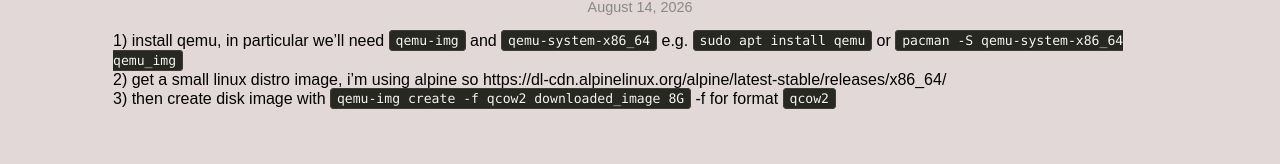
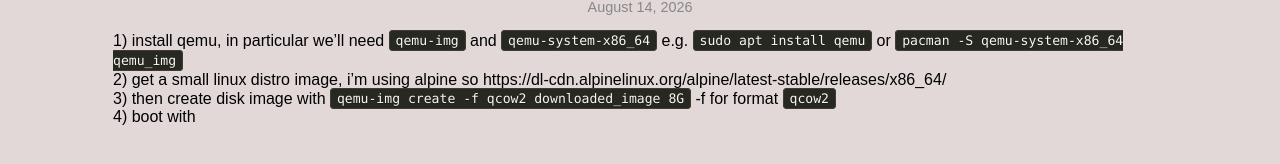
Before and after one commit to jsbaasi/jsbaasi.github.io, a Jekyll site: the page built from _posts/2026-08-14-running-a-small-isolated-vm.md, in a window 1280 px wide. Shown: the part 234-398 px from the top of the page. Built offline with Jekyll 4.4.1, drawn with Linux system fonts in a browser that asks for light colours.

Commit message:
vault backup: 2026-08-14 13:45:58

```diff
--- a/_posts/2026-08-14-running-a-small-isolated-vm.md
+++ b/_posts/2026-08-14-running-a-small-isolated-vm.md
@@ -8,3 +8,4 @@ permalink: /running-a-small-isolated-vm/
 1) install qemu, in particular we'll need `qemu-img` and `qemu-system-x86_64` e.g. `sudo apt install qemu` or `pacman -S qemu-system-x86_64 qemu_img`
 2) get a small linux distro image, i'm using alpine so https://dl-cdn.alpinelinux.org/alpine/latest-stable/releases/x86_64/
 3) then create disk image with `qemu-img create -f qcow2 downloaded_image 8G` -f for format `qcow2`
+4) boot with
```
